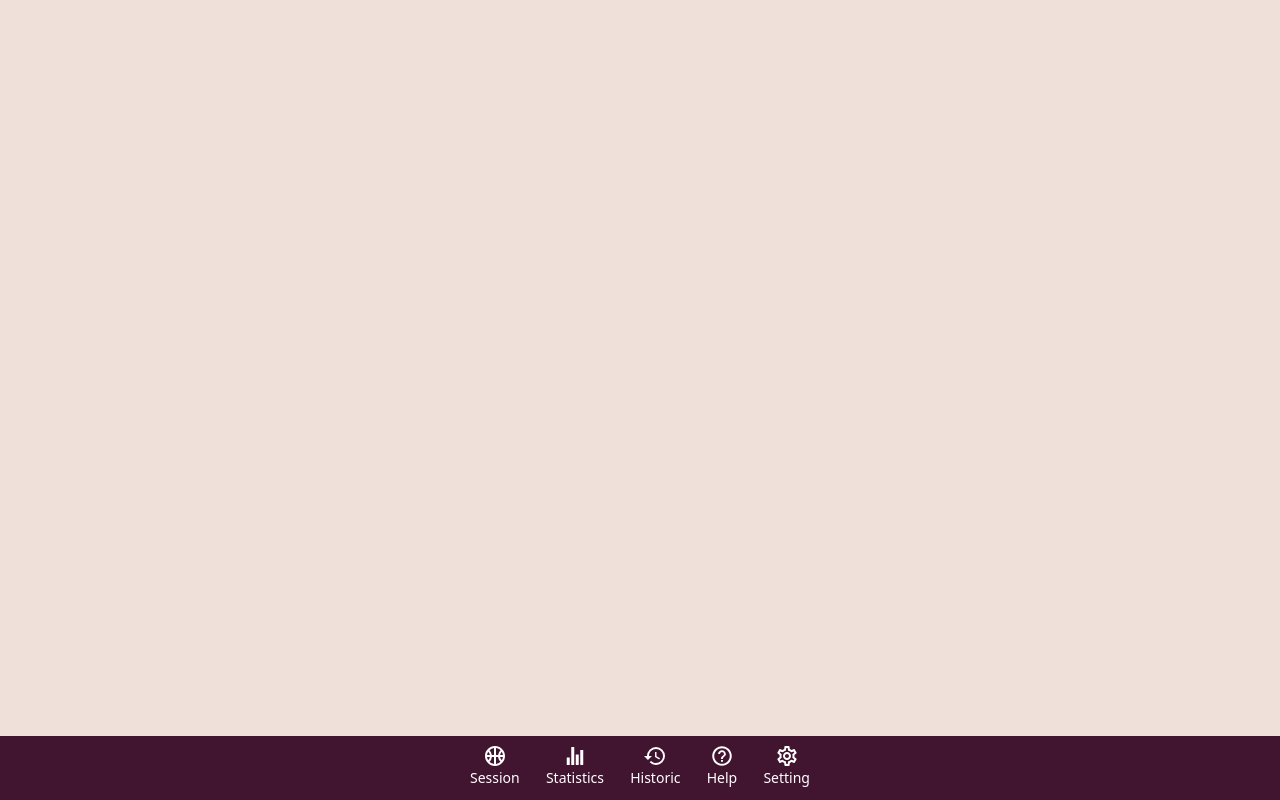
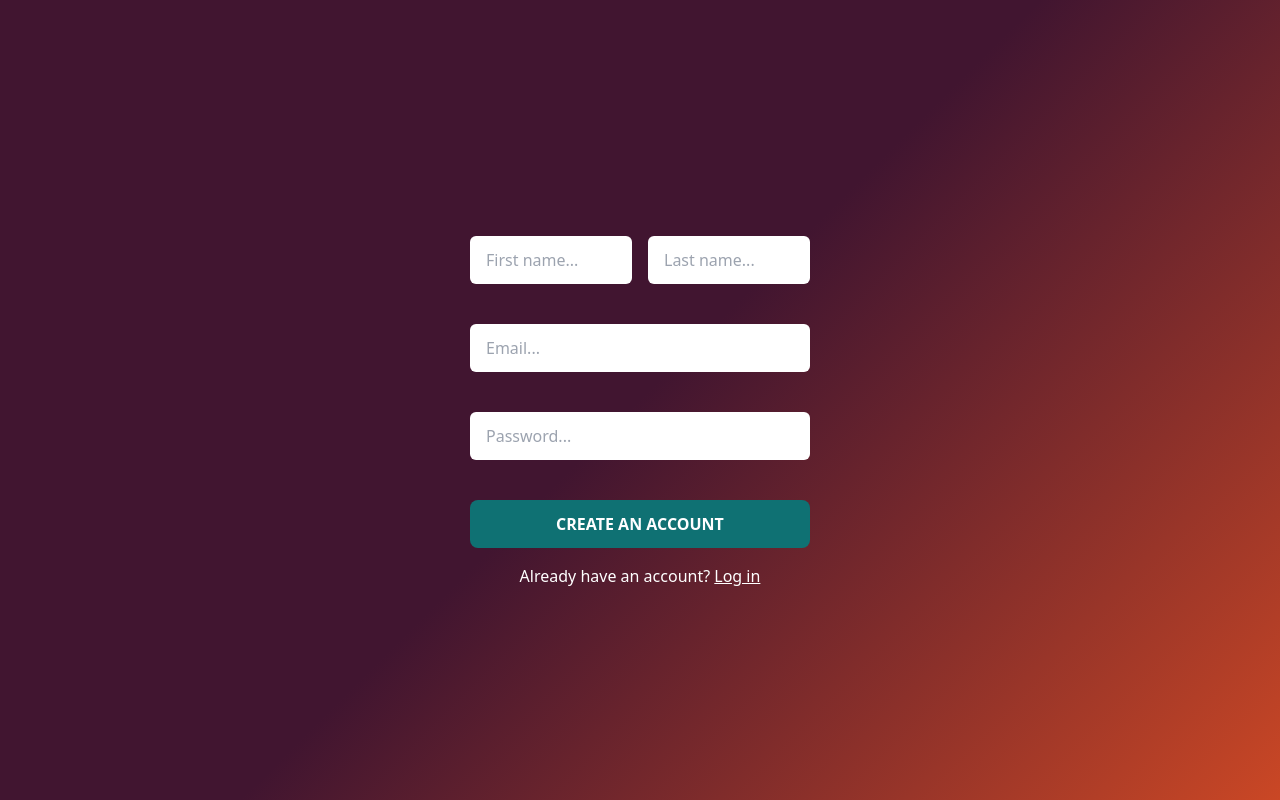
Before and after one commit to ornel77/basketball-practice-app, a React (Vite) app in the folder frontend/: page /signup in a window 1280 px wide. Built offline with nearby package versions, Linux system fonts and the light colour scheme.

Commit message:
implement ui for signup page and hide navbar

```diff
--- a/frontend/src/App.jsx
+++ b/frontend/src/App.jsx
@@ -1,4 +1,4 @@
-import { Route, Routes } from "react-router-dom";
+import { Route, Routes, useLocation } from "react-router-dom";
 import SessionPage from "./pages/SessionPage";
 import StatsPage from "./pages/StatsPage";
 import HelpPage from "./pages/HelpPage";
@@ -7,13 +7,21 @@ import SettingPage from "./pages/SettingPage";
 import MainNavbar from "./components/common/MainNavbar";
 import RecapPage from "./pages/RecapPage";
 import AccountSettings from "./components/settings/subPages/AccountSettings";
+import LoginPage from "./pages/LoginPage";
+import SignUpPage from "./pages/SignUpPage";
 
 
 function App() {
+  const location = useLocation()
+  const HIDE_NAVBAR_ROUTES = ["/login", "/signup"]
+  const hideNavbar = HIDE_NAVBAR_ROUTES.includes(location.pathname)
   return (
+
     <div className="bg-pink-100">
       <Routes>
         <Route path="/" element={<SessionPage />} />
+        <Route path="/login" element={<LoginPage />} />
+        <Route path="/signup" element={<SignUpPage />} />
         <Route path="/recap" element={<RecapPage />} />
         <Route path="/setting/account" element={<AccountSettings />} />
         <Route path="/stats" element={<StatsPage />} />
@@ -21,7 +29,7 @@ function App() {
         <Route path="/help" element={<HelpPage />} />
         <Route path="/setting" element={<SettingPage />} />
       </Routes>
-      <MainNavbar />
+      {!hideNavbar && <MainNavbar />}
     </div>
   );
 }
--- /dev/null
+++ b/frontend/src/components/signup/SignUpContainer.jsx
@@ -0,0 +1,67 @@
+import { useState } from "react";
+import { Link } from "react-router-dom";
+
+const SignUpContainer = () => {
+  const [formData, setFormData] = useState({
+    firstname: "",
+    lastname: "",
+    email: "",
+    password: "",
+  });
+
+  const handleSubmit = () => {
+    return
+  }
+
+  return (
+    <div className="container">
+      <form className="space-y-10" onSubmit={handleSubmit}>
+        <div className="flex justify-between gap-4">
+          <input
+            type="text"
+            className="input"
+            placeholder="First name..."
+            onChange={(e) =>
+              setFormData({ ...formData, firstname: e.target.value })
+            }
+          />
+          <input
+            type="text"
+            className="input"
+            placeholder="Last name..."
+            onChange={(e) =>
+              setFormData({ ...formData, lastname: e.target.value })
+            }
+          />
+        </div>
+        <input
+          type="mail"
+          className="input"
+          placeholder="Email..."
+          onChange={(e) =>
+            setFormData({ ...formData, email: e.target.value })
+          }
+        />
+        <input
+          type="password"
+          className="input"
+          placeholder="Password..."
+          onChange={(e) =>
+            setFormData({ ...formData, password: e.target.value })
+          }
+        />
+        <button type="submit" className="btn bg-green">
+          Create an account
+        </button>
+      </form>
+      <p className="text-white text-center mt-4">
+        Already have an account?{" "}
+        <Link to={"/login"}>
+          {" "}
+          <span className="underline">Log in</span>
+        </Link>{" "}
+      </p>
+    </div>
+  );
+};
+export default SignUpContainer;
--- a/frontend/src/index.css
+++ b/frontend/src/index.css
@@ -143,4 +143,20 @@ body {
     .card {
       @apply bg-white mb-4 py-3 px-5 rounded-lg shadow-md;
     }
+
+
 }
+
+@layer components {
+  .input {
+    @apply px-4 py-3 w-full rounded-md outline-none focus:ring focus:ring-green
+  }
+  .btn {
+    @apply px-4 py-3 w-full text-white rounded-lg uppercase font-bold cursor-pointer;
+  }
+}
+
+.gradient {
+      background: #CA4725;
+      background: linear-gradient(315deg, rgba(202, 71, 37, 1) 0%, rgba(65, 21, 48, 1) 50%);
+    }
--- /dev/null
+++ b/frontend/src/pages/LoginPage.jsx
@@ -0,0 +1,6 @@
+const LoginPage = () => {
+  return (
+    <div>LoginPage</div>
+  )
+}
+export default LoginPage
--- /dev/null
+++ b/frontend/src/pages/SignUpPage.jsx
@@ -0,0 +1,10 @@
+import SignUpContainer from "../components/signup/SignUpContainer"
+
+const SignUpPage = () => {
+  return (
+    <div className="gradient pt-6 text-slate-800 h-screen flex justify-center items-center">
+      <SignUpContainer />
+    </div>
+  )
+}
+export default SignUpPage
```
